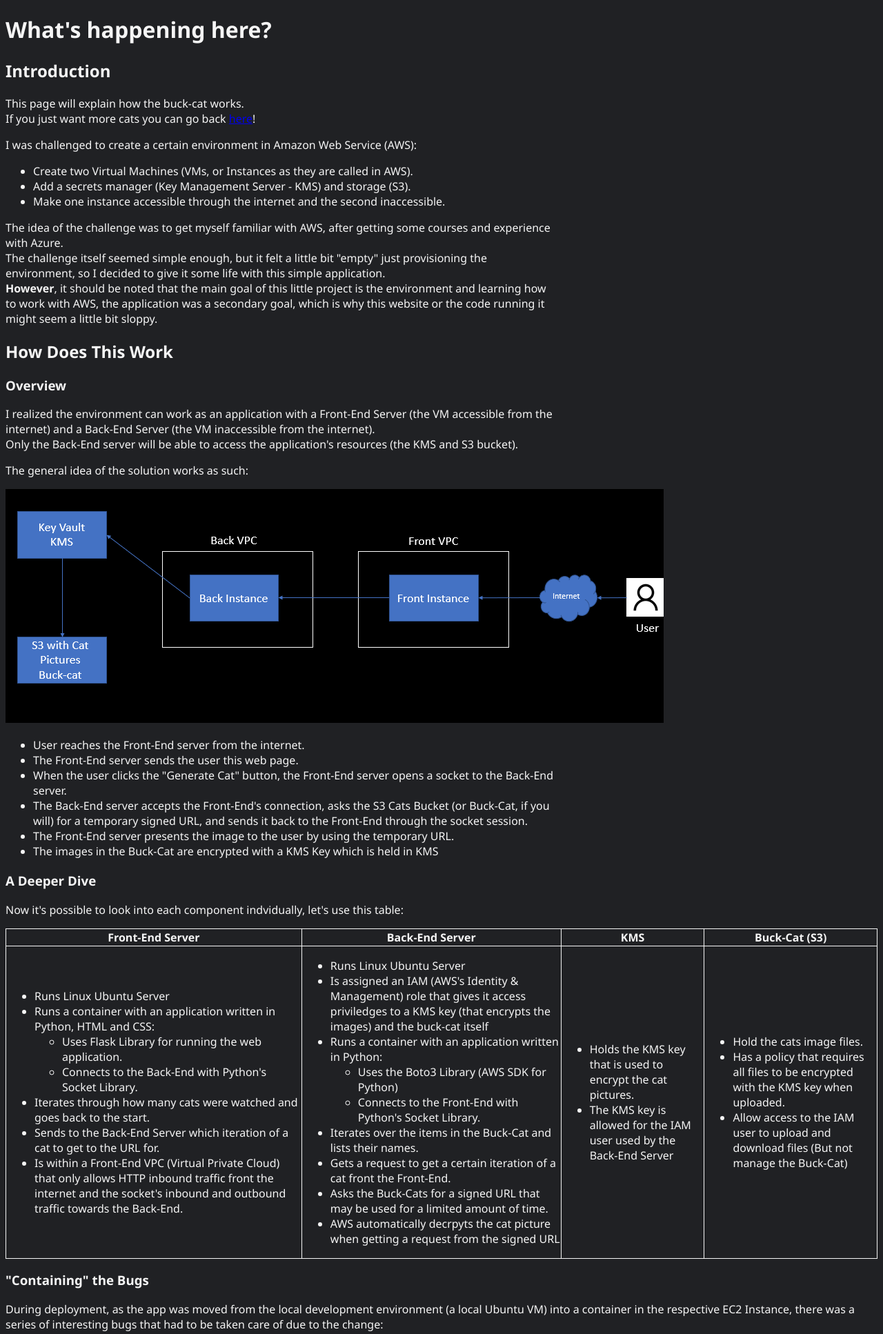
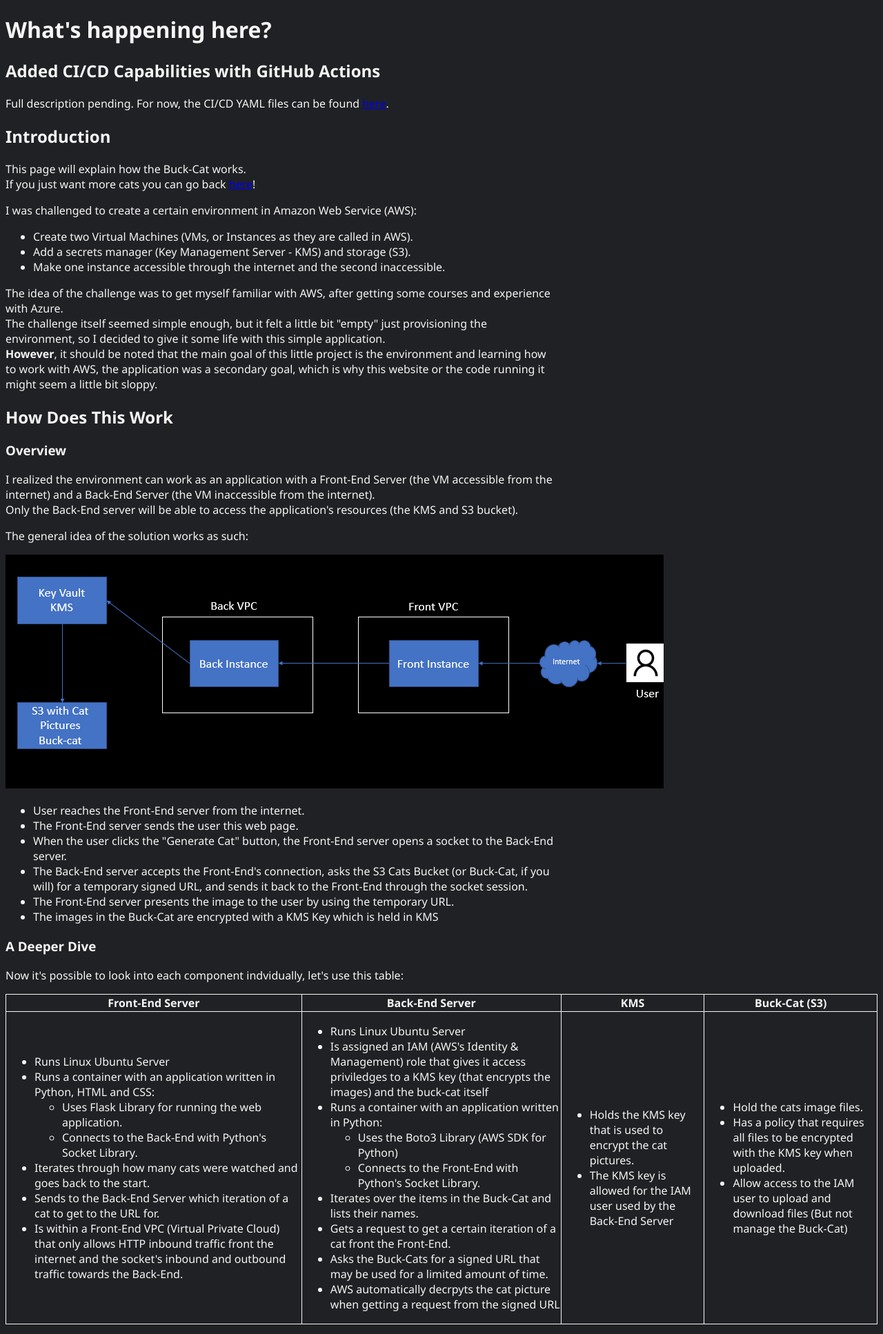
Before and after one commit to NoamVH/BuckCat, a Flask app: page /explanation in a window 1280 px wide. Shown: the top 1934 px of the page at 69% size. Run offline with Flask 2, Linux system fonts and the light colour scheme.

Commit message:
Fix for ECR untagged image deletion, added initial refferation to the addition of CI/CD capabilities

```diff
--- a/FrontEnd/templates/explanation.html
+++ b/FrontEnd/templates/explanation.html
@@ -9,7 +9,7 @@
         Set a link to a stylesheet as you would for any CSS file, but use the url_for method to be rendered by Flask when initializing the webapp,
         the argument for the static folder and the name of the file itself need to be set.
     -->
-    <title>Buck-cat - Explanation</title>
+    <title>Buck-Cat - Explanation</title>
 </head>
 <body>
     <div>
@@ -17,13 +17,21 @@
     </div>
     <div>
         <div>
+            <h2>Added CI/CD Capabilities with GitHub Actions</h2>
+        </div>
+        <div>
+            <p>
+                Full description pending. For now, the CI/CD YAML files can be found <a href="https://github.com/NoamVH/Buck-Cat/tree/main/.github/workflows">here</a>.
+            </p>
+        </div>
+        <div>
             <h2>
                 Introduction
             </h2>
         </div>
         <div id="Introduction">
             <p>
-                This page will explain how the buck-cat works. <br>
+                This page will explain how the Buck-Cat works. <br>
                 If you just want more cats you can go back <a href="/">here</a>!
             </p>
             <p>
@@ -213,8 +221,7 @@
                     <ul>
                         <li>My friend Roi - for challenging me, which inspired this project (<a href="https://www.linkedin.com/in/roi-shraga/">LinkedIn</a>).</li>
                         <li>My friend Tal - for technical advice and existing in general (<a href="https://www.linkedin.com/in/reverser/">LinkedIn</a>).</li>
-                        <li>Vesper - for the great journey that is the Outer Wilds streams while I was working on this project (<a href="https://www.youtube.com/@NoirVesper">Youtube</a>).</li>
-                        <li>ChatGPT - for helping me with a problem regarding KMS that I had a hard time finding the solution for with the traditional internet (<a href="https://openai.com/blog/chatgpt">Website</a>).</li>
+                        <li>ChatGPT - for helping me with problems that I had a hard time finding the solutions for with the traditional internet (<a href="https://openai.com/blog/chatgpt">Website</a>).</li>
                     </ul>
                 </p>
             </div>
```
Also changed, not shown: FrontEnd/templates/homepage.html (+4 -4 lines), .github/workflows/ci-pipeline.yml.
